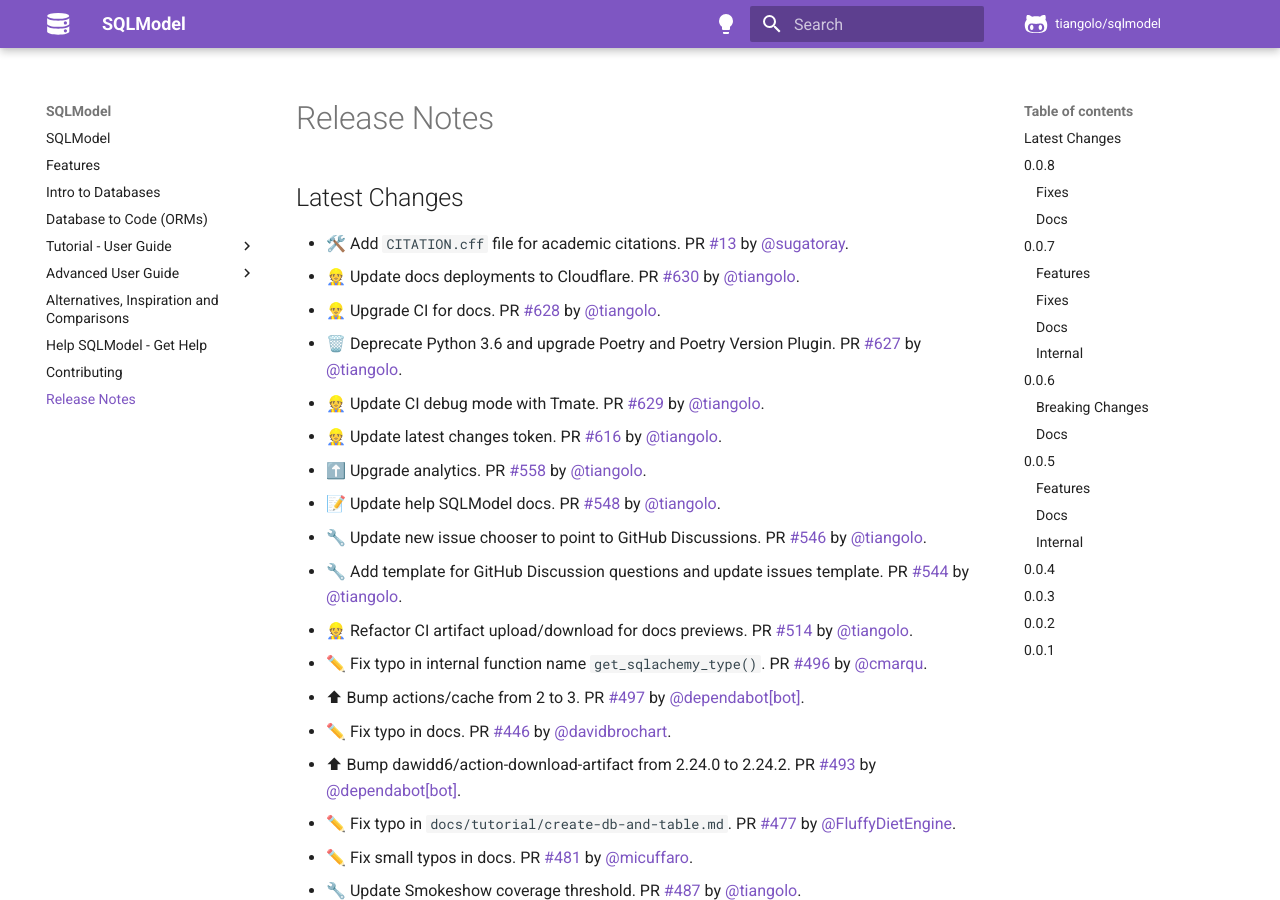
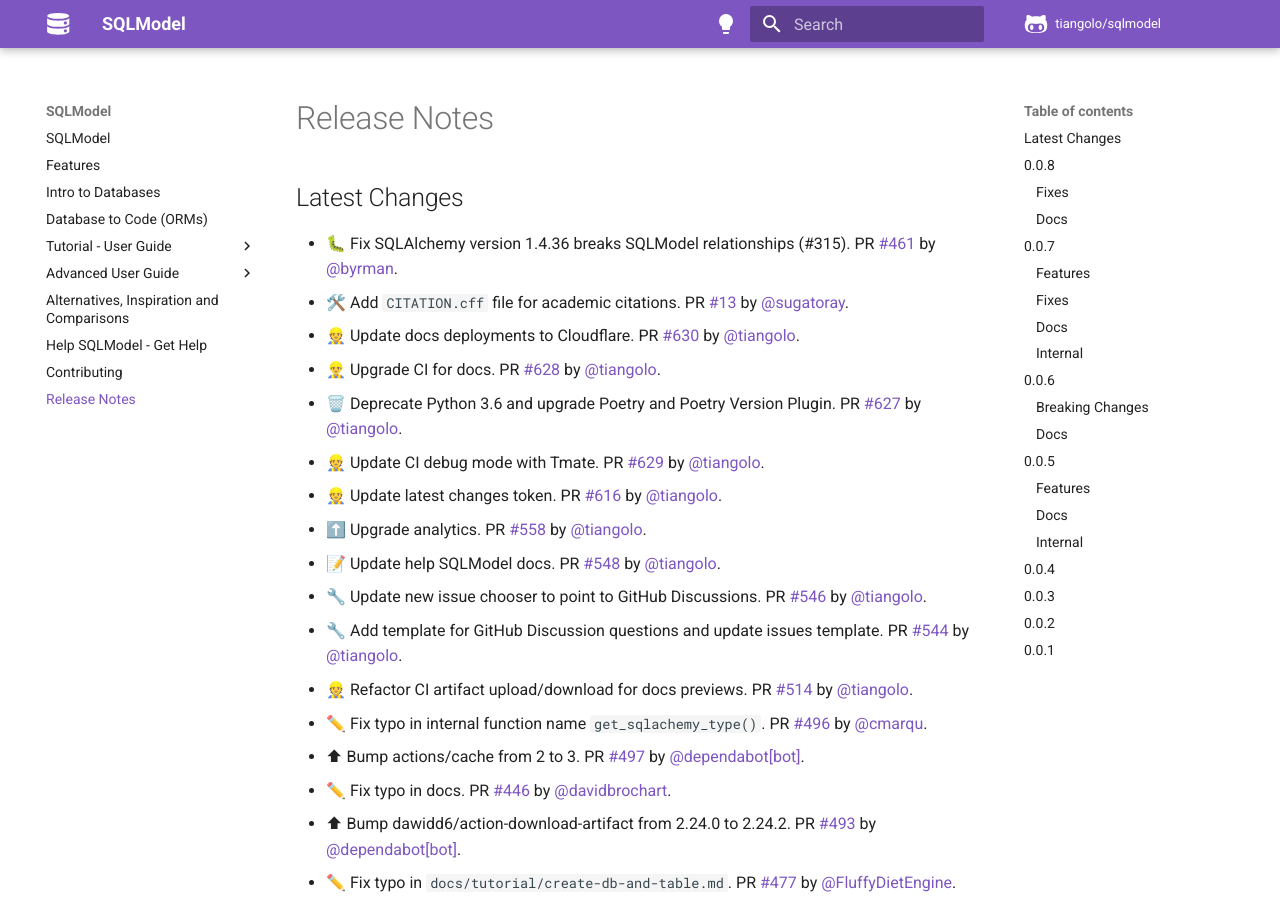
Before and after one commit to upmorpheus/Laravel-perfect, an MkDocs documentation site: the page built from docs/release-notes.md, in a window 1280 px wide and 900 px high. Built offline with MkDocs 1.6.1 and Material for MkDocs 9.7.7, drawn with Linux system fonts in a browser that asks for light colours; comment, search, counter and statistics services are not loaded.

Commit message:
📝 Update release notes

```diff
--- a/docs/release-notes.md
+++ b/docs/release-notes.md
@@ -2,6 +2,7 @@
 
 ## Latest Changes
 
+* 🐛 Fix SQLAlchemy version 1.4.36 breaks SQLModel relationships (#315). PR [#461](https://github.com/tiangolo/sqlmodel/pull/461) by [@byrman](https://github.com/byrman).
 * 🛠️ Add `CITATION.cff` file for academic citations. PR [#13](https://github.com/tiangolo/sqlmodel/pull/13) by [@sugatoray](https://github.com/sugatoray).
 * 👷 Update docs deployments to Cloudflare. PR [#630](https://github.com/tiangolo/sqlmodel/pull/630) by [@tiangolo](https://github.com/tiangolo).
 * 👷‍♂️ Upgrade CI for docs. PR [#628](https://github.com/tiangolo/sqlmodel/pull/628) by [@tiangolo](https://github.com/tiangolo).
```
